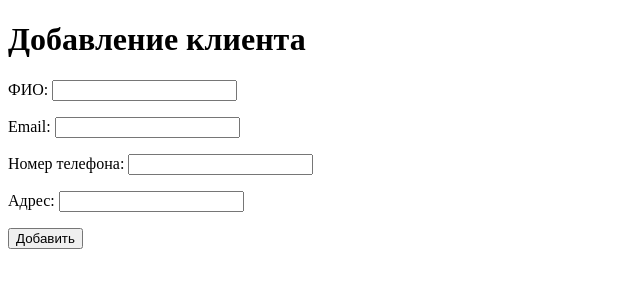
After one commit to Moxcelix/django-web-service, a Django app: page /add_client/ in a window 1280 px wide. The commit adds this page. Shown: the top 300 px of the page, without its empty margins (0-640 px from the left). Run offline with Django 4.2, Linux system fonts and the light colour scheme.

Commit message:
add client add page

```diff
--- /dev/null
+++ b/clientlist/app/forms.py
@@ -0,0 +1,7 @@
+from django import forms
+from app.models import Client
+
+class ClientForm(forms.ModelForm):
+    class Meta:
+        model = Client
+        fields = ['full_name', 'email', 'phone_number', 'address']
--- a/clientlist/app/models.py
+++ b/clientlist/app/models.py
@@ -1,11 +1,15 @@
 from django.db import models
 
-# client model
+# client mdel
 class Client(models.Model):
-    full_name = models.CharField(max_length=100)
-    email = models.EmailField()
-    phone_number = models.CharField(max_length=20)
-    address = models.CharField(max_length=200)
+    full_name = models.CharField(max_length=100, verbose_name='ФИО')
+    email = models.EmailField(verbose_name='Email')
+    phone_number = models.CharField(max_length=20, verbose_name='Номер телефона')
+    address = models.CharField(max_length=200, verbose_name='Адрес')
 
     def __str__(self):
         return self.full_name
+
+    class Meta:
+        verbose_name = 'Клиент'
+        verbose_name_plural = 'Клиенты'
--- /dev/null
+++ b/clientlist/app/templates/clients/add_client.html
@@ -0,0 +1,14 @@
+<!DOCTYPE html>
+<html>
+<head>
+    <title>Добавление клиента</title>
+</head>
+<body>
+    <h1>Добавление клиента</h1>
+    <form method="post">
+        {% csrf_token %}
+        {{ form.as_p }}
+        <button type="submit">Добавить</button>
+    </form>
+</body>
+</html>
--- a/clientlist/app/templates/index.html
+++ b/clientlist/app/templates/index.html
@@ -6,5 +6,6 @@
 <body>
     <h1>Сервис клиентов для студентов юристов</h1>
     <a href="{% url 'client_list' %}" class="btn btn-primary">Начало работы</a>
+    <a href="{% url 'add_client' %}" class="btn btn-primary">Добавить клиента</a>
 </body>
 </html>
--- a/clientlist/app/views.py
+++ b/clientlist/app/views.py
@@ -1,10 +1,28 @@
 from django.shortcuts import render
+from django.shortcuts import redirect
 from app.models import Client
+from .forms import ClientForm
+
+
+def index(request):
+    return render(request, 'index.html')
+
 
 def client_list(request):
     clients = Client.objects.all()
     return render(request, 'clients/client_list.html', {'clients': clients})
 
 
-def index(request):
-    return render(request, 'index.html')
+def add_client(request):
+    return render(request, 'clients/add_client.html')
+
+
+def add_client(request):
+    if request.method == 'POST':
+        form = ClientForm(request.POST)
+        if form.is_valid():
+            form.save()
+            return redirect('client_list')
+    else:
+        form = ClientForm()
+    return render(request, 'clients/add_client.html', {'form': form})
--- a/clientlist/clientlist/urls.py
+++ b/clientlist/clientlist/urls.py
@@ -1,11 +1,11 @@
-from django.contrib import admin
 from django.urls import path
 from app.views import client_list
+from app.views import add_client
 from app.views import index
 
 
 urlpatterns = [
-    path('admin/', admin.site.urls),
     path('', index, name='index'),
     path('list/', client_list, name='client_list'),
+    path('add_client/', add_client, name='add_client'),
 ]
```
